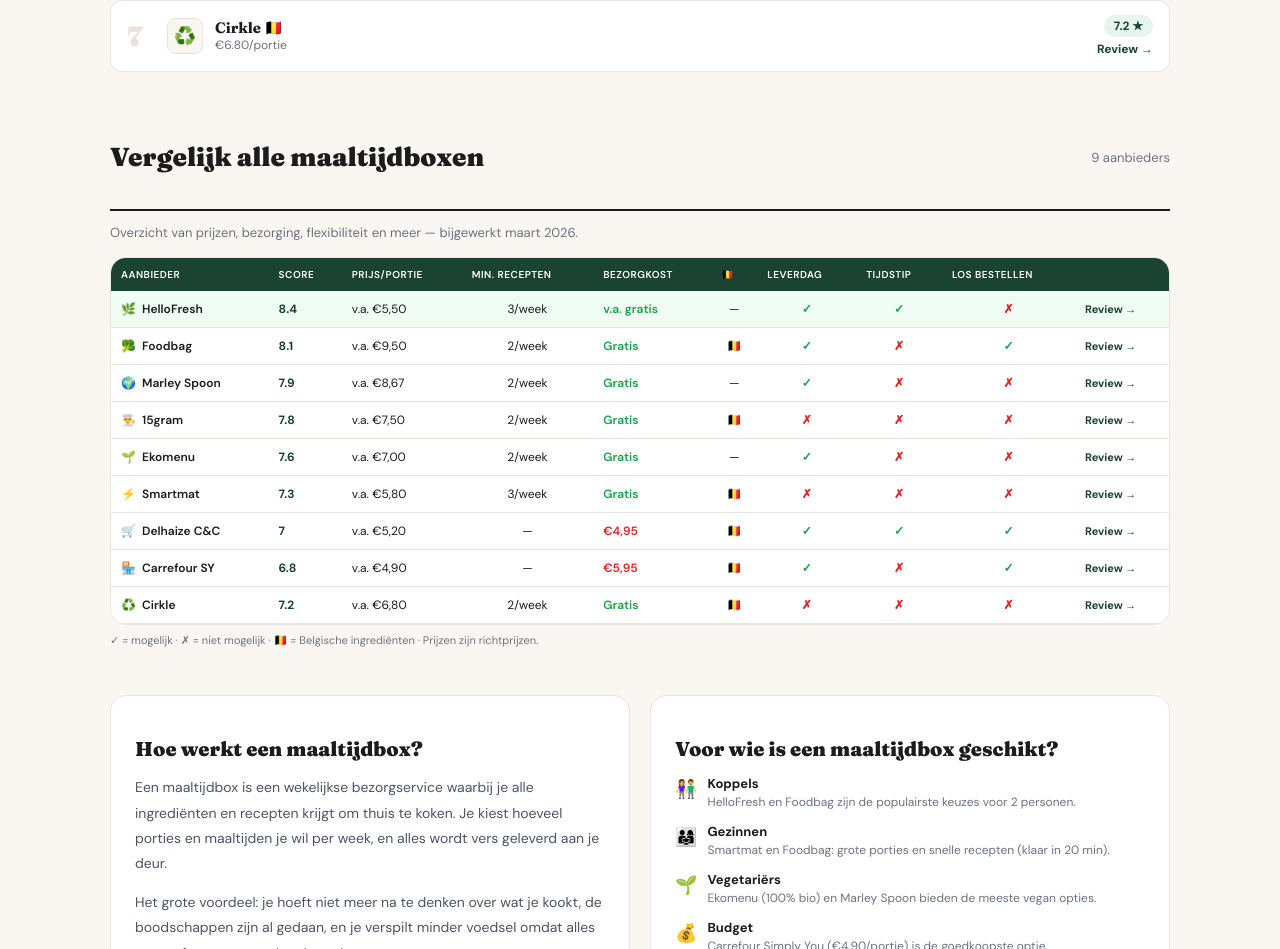
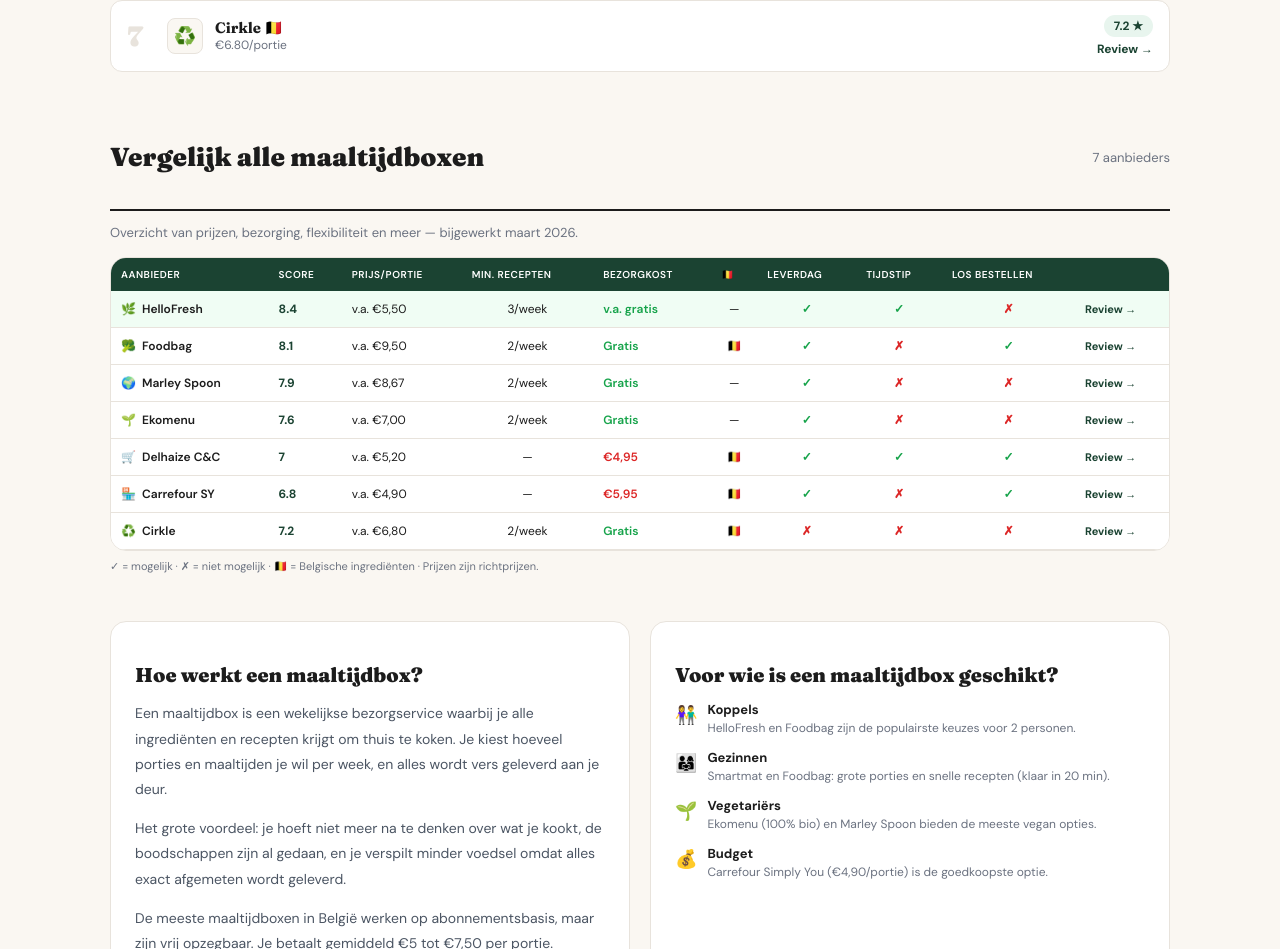
Before and after one commit to fetspets/bestemaaltijdbox, a Next.js app: page / in a window 1280 px wide. Shown: the part 2486-3435 px from the top of the page. Built offline with nearby package versions, Linux system fonts and the light colour scheme.

Commit message:
smartmat en 15gram doorgestuurd naar foodbag affiliate

```diff
--- a/src/app/ga/[slug]/route.ts
+++ b/src/app/ga/[slug]/route.ts
@@ -5,9 +5,9 @@ const affiliateLinks: Record<string, string> = {
   'hellofresh': 'https://www.hellofresh.be',
   'marley-spoon': 'https://www.awin1.com/cread.php?awinmid=8500&awinaffid=2809534',
   'foodbag': 'https://www.foodbag.be/foodbox/?tt=19934_1015100_507243_&r=',
-  '15gram': 'https://www.15gram.be',
+  '15gram': 'https://www.foodbag.be/foodbox/?tt=19934_1015100_507243_&r=',
+  'smartmat': 'https://www.foodbag.be/foodbox/?tt=19934_1015100_507243_&r=',
   'ekomenu': 'https://www.ekomenu.be',
-  'smartmat': 'https://www.smartmat.be',
   'delhaize-click-cook': 'https://www.delhaize.be',
   'carrefour-simply-you': 'https://www.carrefour.be',
   'cirkle': 'https://www.cirkle.be',
--- a/src/app/page.tsx
+++ b/src/app/page.tsx
@@ -206,11 +206,11 @@ export default function HomePage() {
           </div>
         ))}
 
-        {/* VERGELIJKINGSTABEL */}
+               {/* VERGELIJKINGSTABEL */}
         <div style={{ marginTop: 48, marginBottom: 48 }}>
           <div style={{ display: 'flex', alignItems: 'center', justifyContent: 'space-between', marginBottom: 8, paddingBottom: 14, borderBottom: '2px solid var(--ink)', flexWrap: 'wrap', gap: 8 }}>
             <h2 style={{ fontSize: 'clamp(18px, 4vw, 26px)', fontWeight: 900 }}>Vergelijk alle maaltijdboxen</h2>
-            <div style={{ fontSize: 13, color: 'var(--muted)' }}>9 aanbieders</div>
+            <div style={{ fontSize: 13, color: 'var(--muted)' }}>7 aanbieders</div>
           </div>
           <p style={{ fontSize: 13, color: 'var(--muted)', marginBottom: 16 }}>Overzicht van prijzen, bezorging, flexibiliteit en meer — bijgewerkt maart 2026.</p>
           <div className="table-wrap" style={{ overflowX: 'auto' }}>
@@ -224,15 +224,13 @@ export default function HomePage() {
               </thead>
               <tbody>
                 {[
-                  { slug: 'hellofresh',          naam: 'HelloFresh',    logo: '🌿', score: 8.4, prijs: '€5,50', min: 3,  bezorg: 'v.a. gratis', lokaal: false, leverdag: true,  tijdstip: true,  los: false },
-                  { slug: 'foodbag',             naam: 'Foodbag',       logo: '🥦', score: 8.1, prijs: '€9,50', min: 2,  bezorg: 'Gratis',      lokaal: true,  leverdag: true,  tijdstip: false, los: true  },
-                  { slug: 'marley-spoon',        naam: 'Marley Spoon',  logo: '🌍', score: 7.9, prijs: '€8,67', min: 2,  bezorg: 'Gratis',      lokaal: false, leverdag: true,  tijdstip: false, los: false },
-                  { slug: '15gram',              naam: '15gram',        logo: '👨‍🍳', score: 7.8, prijs: '€7,50', min: 2,  bezorg: 'Gratis',      lokaal: true,  leverdag: false, tijdstip: false, los: false },
-                  { slug: 'ekomenu',             naam: 'Ekomenu',       logo: '🌱', score: 7.6, prijs: '€7,00', min: 2,  bezorg: 'Gratis',      lokaal: false, leverdag: true,  tijdstip: false, los: false },
-                  { slug: 'smartmat',            naam: 'Smartmat',      logo: '⚡', score: 7.3, prijs: '€5,80', min: 3,  bezorg: 'Gratis',      lokaal: true,  leverdag: false, tijdstip: false, los: false },
-                  { slug: 'delhaize-click-cook', naam: 'Delhaize C&C',  logo: '🛒', score: 7.0, prijs: '€5,20', min: 1,  bezorg: '€4,95',       lokaal: true,  leverdag: true,  tijdstip: true,  los: true  },
-                  { slug: 'carrefour-simply-you',naam: 'Carrefour SY',  logo: '🏪', score: 6.8, prijs: '€4,90', min: 1,  bezorg: '€5,95',       lokaal: true,  leverdag: true,  tijdstip: false, los: true  },
-                  { slug: 'cirkle',              naam: 'Cirkle',        logo: '♻️', score: 7.2, prijs: '€6,80', min: 2,  bezorg: 'Gratis',      lokaal: true,  leverdag: false, tijdstip: false, los: false },
+                  { slug: 'hellofresh',          naam: 'HelloFresh',    logo: '🌿', score: 8.4, prijs: '€5,50', min: 3, bezorg: 'v.a. gratis', lokaal: false, leverdag: true,  tijdstip: true,  los: false },
+                  { slug: 'foodbag',             naam: 'Foodbag',       logo: '🥦', score: 8.1, prijs: '€9,50', min: 2, bezorg: 'Gratis',      lokaal: true,  leverdag: true,  tijdstip: false, los: true  },
+                  { slug: 'marley-spoon',        naam: 'Marley Spoon',  logo: '🌍', score: 7.9, prijs: '€8,67', min: 2, bezorg: 'Gratis',      lokaal: false, leverdag: true,  tijdstip: false, los: false },
+                  { slug: 'ekomenu',             naam: 'Ekomenu',       logo: '🌱', score: 7.6, prijs: '€7,00', min: 2, bezorg: 'Gratis',      lokaal: false, leverdag: true,  tijdstip: false, los: false },
+                  { slug: 'delhaize-click-cook', naam: 'Delhaize C&C',  logo: '🛒', score: 7.0, prijs: '€5,20', min: 1, bezorg: '€4,95',       lokaal: true,  leverdag: true,  tijdstip: true,  los: true  },
+                  { slug: 'carrefour-simply-you',naam: 'Carrefour SY',  logo: '🏪', score: 6.8, prijs: '€4,90', min: 1, bezorg: '€5,95',       lokaal: true,  leverdag: true,  tijdstip: false, los: true  },
+                  { slug: 'cirkle',              naam: 'Cirkle',        logo: '♻️', score: 7.2, prijs: '€6,80', min: 2, bezorg: 'Gratis',      lokaal: true,  leverdag: false, tijdstip: false, los: false },
                 ].map((a, i) => (
                   <tr key={a.slug} style={{ borderBottom: '1px solid var(--rule)', background: i === 0 ? '#F0FDF4' : 'white' }}>
                     <td style={{ padding: '10px 10px' }}>
@@ -260,6 +258,7 @@ export default function HomePage() {
             ✓ = mogelijk · ✗ = niet mogelijk · 🇧🇪 = Belgische ingrediënten · Prijzen zijn richtprijzen.
           </div>
         </div>
+
 
         {/* UITLEG SECTIE */}
         <div style={{ marginBottom: 40 }}>
--- a/src/app/sitemap.ts
+++ b/src/app/sitemap.ts
@@ -3,8 +3,8 @@ import { MetadataRoute } from 'next';
 export default function sitemap(): MetadataRoute.Sitemap {
   const baseUrl = 'https://www.bestemaaltijdbox.be';
   const aanbieders = [
-    'hellofresh', 'foodbag', 'marley-spoon', '15gram',
-    'ekomenu', 'smartmat', 'delhaize-click-cook',
+    'hellofresh', 'foodbag', 'marley-spoon',
+    'ekomenu', 'delhaize-click-cook',
     'carrefour-simply-you', 'cirkle',
   ];
   const situaties = ['koppel', 'gezin', 'vegetarisch', 'budget', 'bio'];
```
